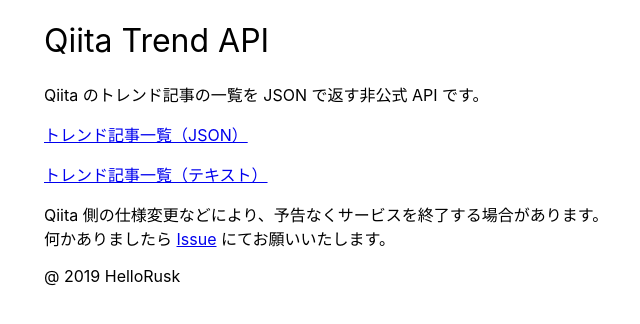
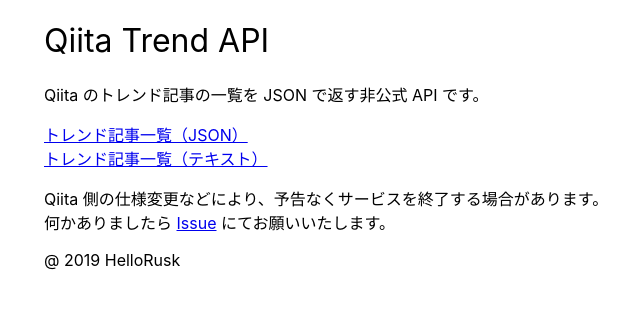
Before and after one commit to kaisugi/qiita-trend-api, a React app: page / in a window 1280 px wide. Shown: the top 324 px of the page, without its empty margins (268-908 px from the left). Built offline with nearby package versions, Linux system fonts and the light colour scheme.

Commit message:
fix design

```diff
--- a/src/index.tsx
+++ b/src/index.tsx
@@ -11,8 +11,8 @@
       <h1 className={styles.h1}>Qiita Trend API</h1>
       <div>
         <p>Qiita のトレンド記事の一覧を JSON で返す非公式 API です。</p>
-        <p><a href="/.netlify/functions/trend">トレンド記事一覧（JSON）</a></p>
-        <p><Link to="/trend">トレンド記事一覧（テキスト）</Link></p>
+        <p><a href="/.netlify/functions/trend">トレンド記事一覧（JSON）</a><br/>
+        <Link to="/trend">トレンド記事一覧（テキスト）</Link></p>
         <p>Qiita 側の仕様変更などにより、予告なくサービスを終了する場合があります。<br/>
         何かありましたら <a href="https://github.com/7ma7X/qiita-trend-api/issues">Issue</a> にてお願いいたします。</p>
         <p>@ 2019 HelloRusk</p>
--- a/src/style.css
+++ b/src/style.css
@@ -3,7 +3,7 @@
   width: 90%;
   max-width: 656px;
   margin: 0 auto;
-  text-decoration: none;
+  text-decoration: none !important;
 }
 
 .h1 {
```
